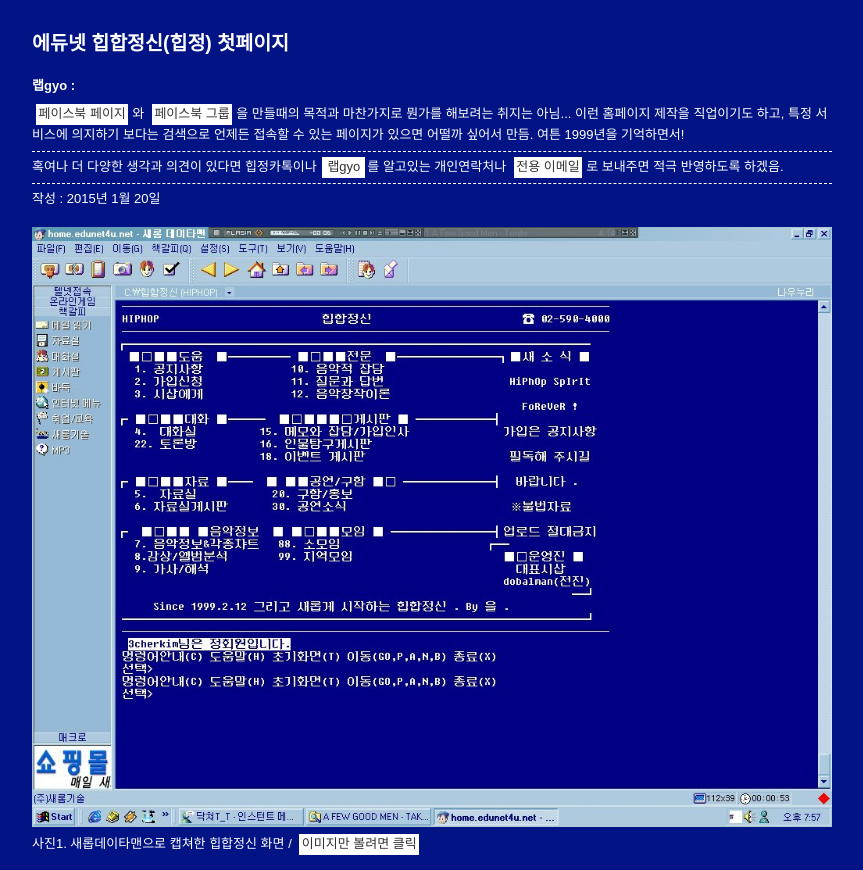
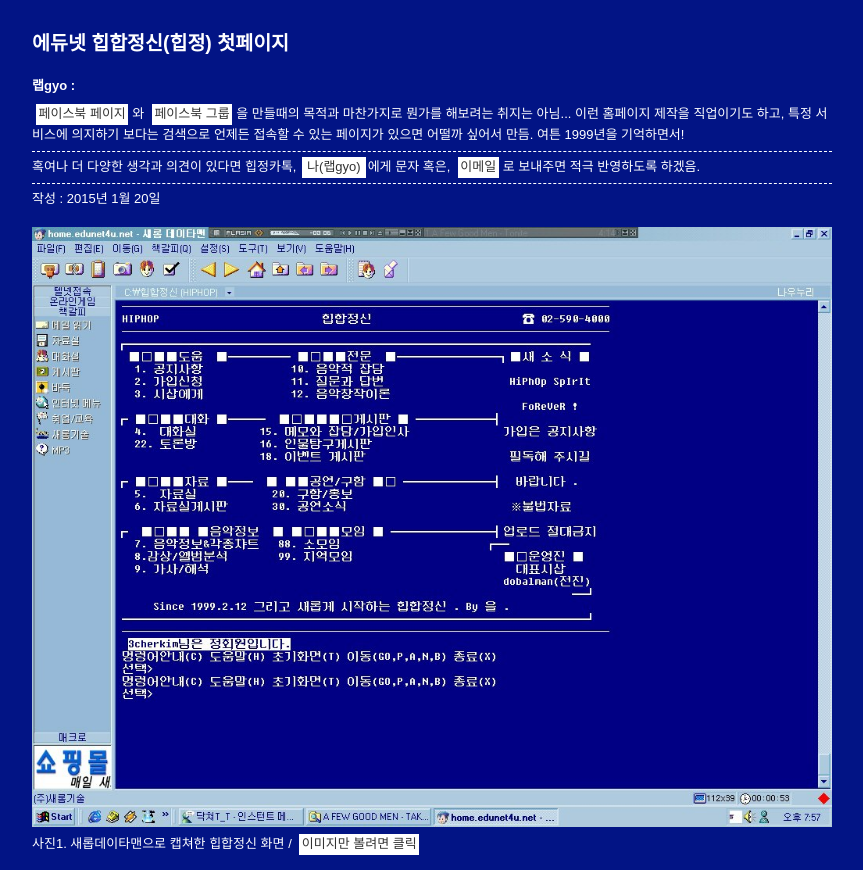
Before and after one commit to edunet-hiphop-spirit/edunet-hiphop-spiirit.github.io, a plain HTML site: page index.html in a window 1280 px wide. Shown: the whole page, without its empty margins (208-1071 px from the left). Drawn offline with Linux system fonts and the light colour scheme.

Commit message:
Update index.html

```diff
--- a/index.html
+++ b/index.html
@@ -70,7 +70,7 @@
 		<dl class="chat">
 			<dt>랩gyo</dt>
 			<dd><a href="https://www.facebook.com/pages/에듀넷-힙합정신/251026054920838">페이스북 페이지</a>와 <a href="https://www.facebook.com/groups/411169352368204/">페이스북 그룹</a>을 만들때의 목적과 마찬가지로 뭔가를 해보려는 취지는 아님... 이런 홈페이지 제작을 직업이기도 하고, 특정 서비스에 의지하기 보다는 검색으로 언제든 접속할 수 있는 페이지가 있으면 어떨까 싶어서 만듬. 여튼 1999년을 기억하면서!</dd>
-			<dd>혹여나 더 다양한 생각과 의견이 있다면 힙정카톡이나 <span class="id">랩gyo</span>를 알고있는 개인연락처나 <a href="mailto:hiphop+1999@soopul.com">전용 이메일</a>로 보내주면 적극 반영하도록 하겠음. </dd>
+			<dd>혹여나 더 다양한 생각과 의견이 있다면 힙정카톡, <span class="id">나(랩gyo)</span>에게 문자 혹은, <a href="mailto:hiphop+1999@soopul.com">이메일</a>로 보내주면 적극 반영하도록 하겠음. </dd>
 			<dd>작성 : 2015년 1월 20일</dd>
 		</dl>
 
```
